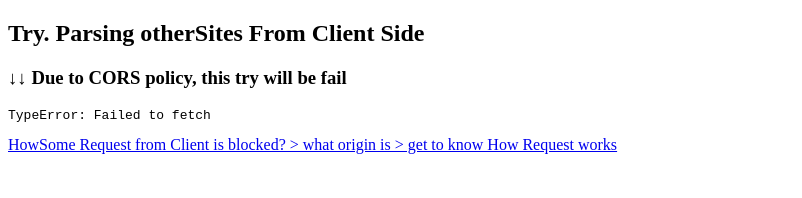
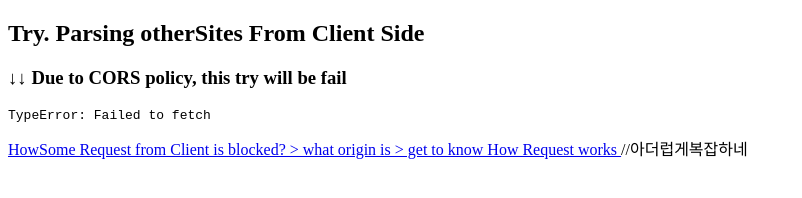
Before and after one commit to noelfania/nodlfania_index, a website: page nav3_1.html in a window 1280 px wide. Shown: the whole page, without its empty margins (0-802 px from the left). Drawn offline with Linux system fonts and the light colour scheme; no server answers.

Commit message:
Update nav3_1.html

```diff
--- a/nav3_1.html
+++ b/nav3_1.html
@@ -12,6 +12,7 @@
            target="_blank">
             HowSome Request from Client is blocked? > what origin is > get to know How Request works
         </a>
+        //아더럽게복잡하네
     </body>
     <script type="module">
         var resultArea = document.getElementById('parsingResult')
@@ -23,7 +24,8 @@
             +'https://developer.mozilla.org/en-US/docs/Web/API/Headers';
 
             var headers = new Headers()
-            headers.append('Access-Control-Allow-Origin','*')
+            headers.append('Access-Control-Allow-Origin','http://127.0.0.1:5500/')
+            headers.append('Content-Type','text/plain')
 
             var req=new Request(uri,{
                 headers:headers,
```
